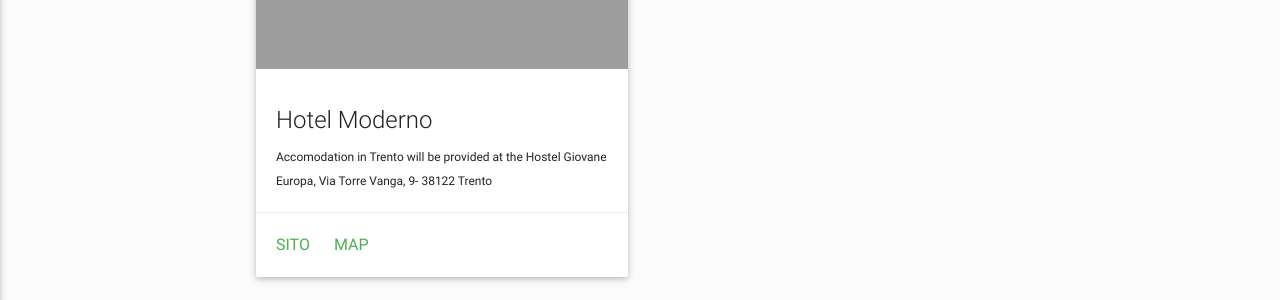
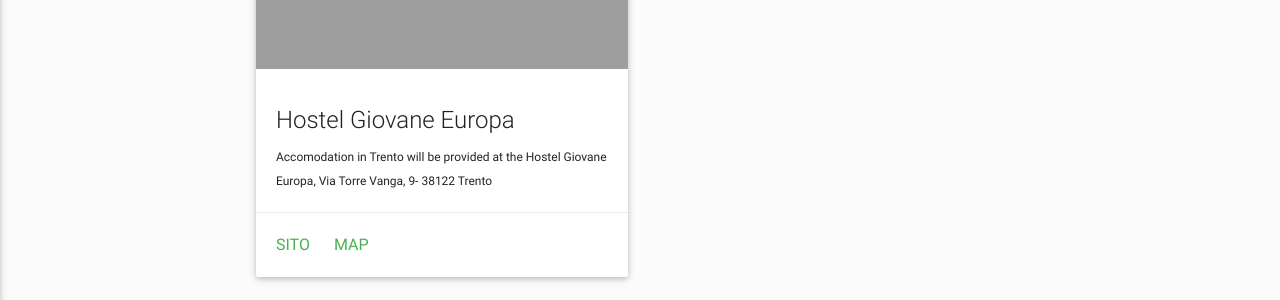
Before and after one commit to ai-sf/tiqit20, a Jekyll site: the page built from facilities.html, in a window 1280 px wide and 900 px high, scrolled down 1824 px. Shown: the part 204-504 px from the top of the window. Built offline with Jekyll 4.4.1, drawn with Linux system fonts in a browser that asks for light colours; nearby versions of some CDN libraries.

Commit message:
Update facilities.yml

```diff
--- a/_data/facilities.yml
+++ b/_data/facilities.yml
@@ -32,8 +32,8 @@ science:
     map: https://www.google.it/maps/place/Fondazione+Bruno+Kessler+_+Polo+Scientifico/@46.0670962,11.1492215,17z/data=!3m1!4b1!4m5!3m4!1s0x0:0xb42c31a4b5463d3f!8m2!3d46.0670377!4d11.1514664
 
 accomodation:
-  - img: img/facilities/hotel.jpg
-    title: Hotel Moderno
+  - img: img/facilities/hostel_trento.jpg
+    title: Hostel Giovane Europa
     descr: "Accomodation in Trento will be provided at the Hostel Giovane Europa, Via Torre Vanga, 9- 38122 Trento"
     site: "https://www.visittrentino.info/it/trento/ostelli/ostello-giovane-europa_dr201316l"
     map: "https://www.google.com/maps?daddr=VIA+TORRE+VANGA,+9++38122+TRENTO++IT+@46.0701,+11.1193"
```
